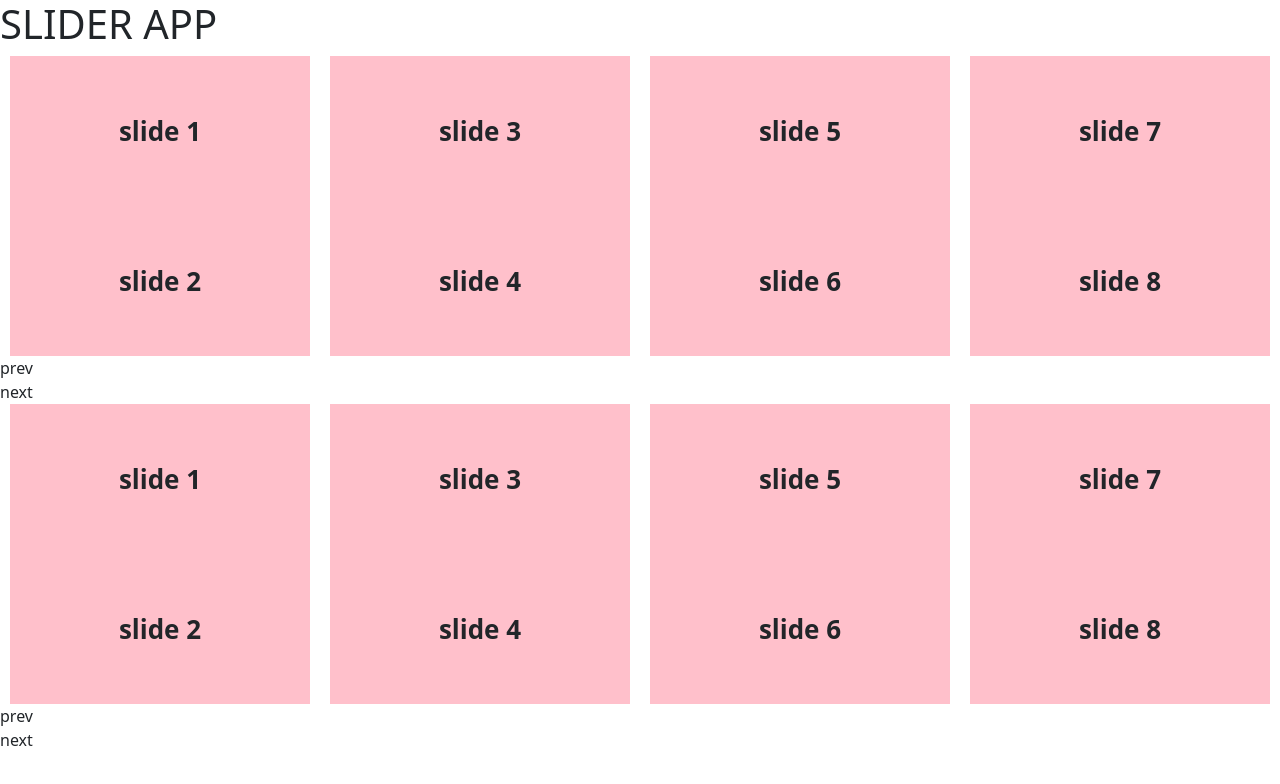
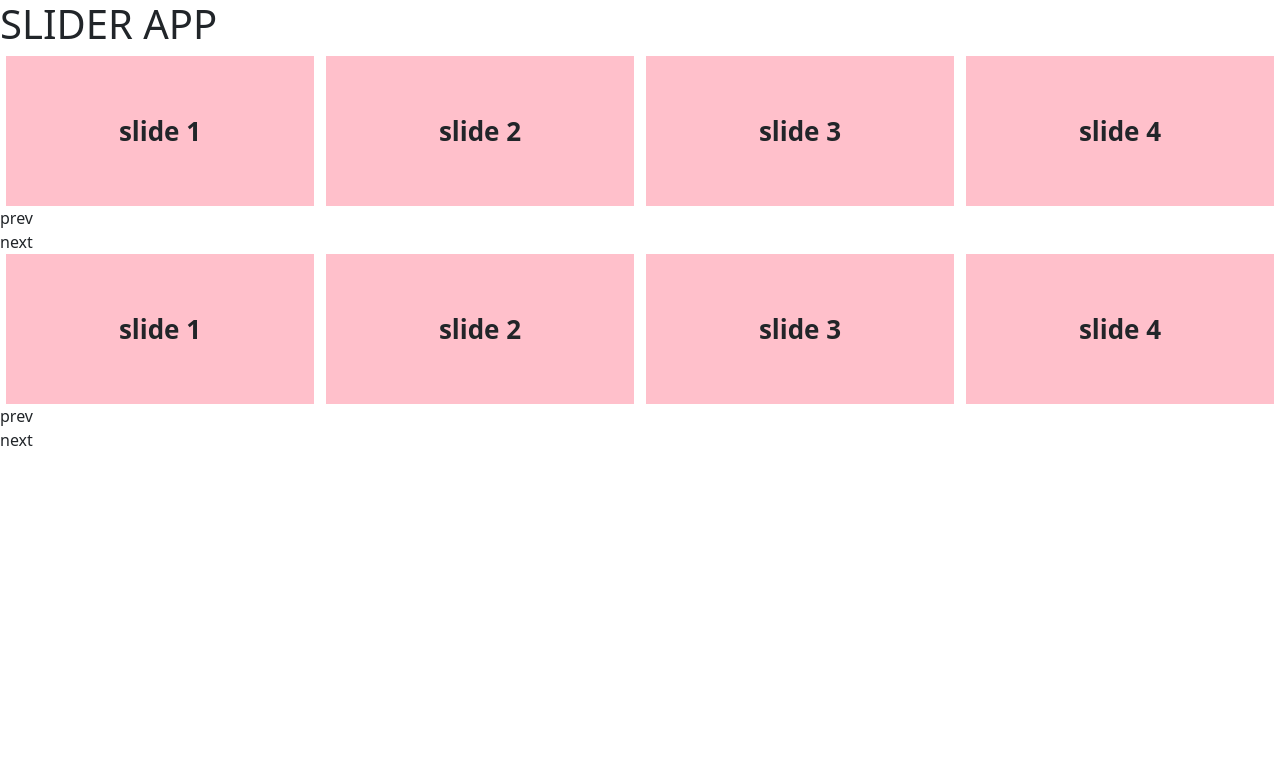
Before and after one commit to nayerasami/reusable-slider, an Angular app: page /home in a window 1280 px wide. Shown: the top 784 px of the page. Built offline with nearby package versions, Linux system fonts and the light colour scheme.

Commit message:
fix largest break point

```diff
--- a/src/app/components/home/home.component.ts
+++ b/src/app/components/home/home.component.ts
@@ -14,12 +14,12 @@ export class HomeComponent {
   responsiveOptions: ResponsiveConfig[] = [
     {
       breakpoint: '1400px',
-      numVisible:4,
-      numScroll: 1
+      numVisible: 4,
+      numScroll: 3
     },
     {
       breakpoint: '1199px',
-      numVisible: 2,
+      numVisible: 3,
       numScroll: 1
     },
     {
@@ -41,13 +41,13 @@ export class HomeComponent {
     indicators: true,
     infiniteScroll: false,
     // isDraggable: false,
-   // numberOfVisibleItems: 4,
-    //stepSize: 2,
-    spaceBetween: 20,
-    //  rtl: true,
+    // numberOfVisibleItems: 4,
+    // stepSize:3,
+    //spaceBetween:50,
+    // rtl: true,
     animation: 'ease-in-out',
     animationSpeed: '0.8s',
-    rows: 2
+    rows: 1
     // nextButton:'<div class="next">next</div>',
     // prevButton:'<div class="next">pre</div>'
   }
@@ -59,16 +59,15 @@ export class HomeComponent {
     { id: 4, name: 'slide 4' },
     { id: 5, name: 'slide 5' },
     { id: 6, name: 'slide 6' },
-    { id: 7, name: 'slide 7' },
-    { id: 8, name: 'slide 8' },
-     { id: 9, name: 'slide 9' },
+   // { id: 7, name: 'slide 7' },
+   // { id: 8, name: 'slide 8' },
+    // { id: 9, name: 'slide 9' },
     // { id: 10, name: 'slide 10' },
     // { id: 11, name: 'slide 11' },
     // { id: 12, name: 'slide 12' },
     // { id: 13, name: 'slide 13' },
     // { id: 14, name: 'slide 14' },
     // { id: 15, name: 'slide 15' },
-    // { id: 16, name: 'slide 16' },
   ]
 
 
--- a/src/app/components/slider/slider.component.ts
+++ b/src/app/components/slider/slider.component.ts
@@ -1,7 +1,7 @@
 import { CommonModule } from '@angular/common';
 import { ChangeDetectorRef, Component, ContentChild, ElementRef, Input, OnInit, SimpleChanges, TemplateRef, ViewChild } from '@angular/core';
 import { ResponsiveConfig, SliderOptions, CustomSliderItems, } from './interfaces/sliderTypes';
-import { DomSanitizer, SafeHtml } from '@angular/platform-browser';
+import { DomSanitizer } from '@angular/platform-browser';
 import Hammer from 'hammerjs';
 @Component({
   selector: 'app-slider',
@@ -240,7 +240,8 @@ export class SliderComponent implements OnInit {
       parseInt(a.breakpoint.replace('px', ''), 10) - parseInt(b.breakpoint.replace('px', ''), 10)
     );
     const width = window.innerWidth;
-    if (width > 1400) {
+    const largestBreakpoint = this.sortedResponsiveOptons[this.sortedResponsiveOptons.length - 1].breakpoint.replace('px', '');
+    if (width > largestBreakpoint) {
       this.numberOfVisibleItems = this.sliderOptions.numberOfVisibleItems;
       this.stepSize = this.sliderOptions.stepSize;
     } else {
```
